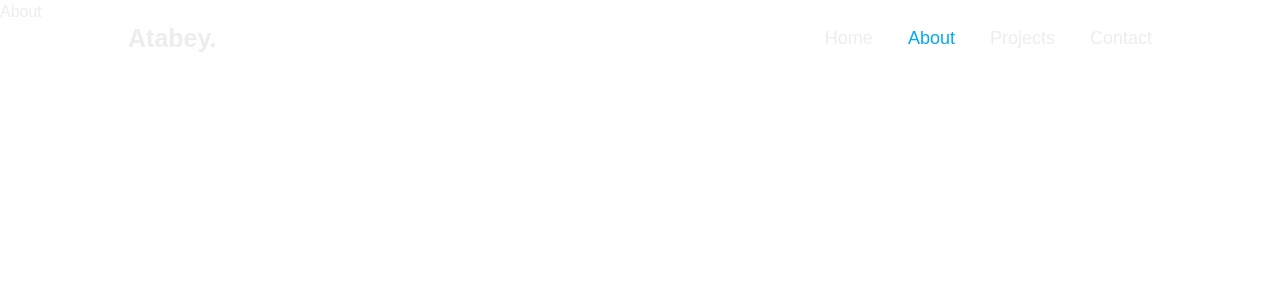
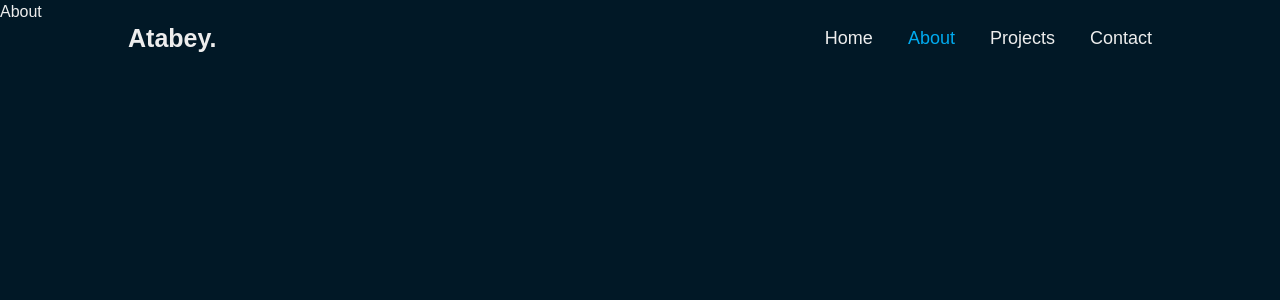
Before and after one commit to atabeyaykut/PersonalPage, a React (Vite) app: page /about in a window 1280 px wide. Shown: the top 300 px of the page. Built offline with nearby package versions, Linux system fonts and the light colour scheme.

Commit message:
Enhance page transition animations and add initial load effect; implement staggered content fade and smooth scroll behavior

```diff
--- a/src/index.css
+++ b/src/index.css
@@ -10,6 +10,7 @@
 
 body {
   color: #ededed;
+  animation: initialLoad 1s ease-out forwards;
 }
 
 header {
@@ -379,18 +380,21 @@ header {
 /* Page Transition Animations */
 .app-container {
   position: relative;
+  background: #011826;
+  overflow: hidden;
 }
 
 .page-transition {
-  animation: fadeInScale 0.5s ease forwards;
-  transform-origin: center;
+  animation: fadeIn 0.6s ease-out forwards;
+  position: relative;
   min-height: 100vh;
+  will-change: opacity, transform;
 }
 
-@keyframes fadeInScale {
+@keyframes fadeIn {
   0% {
     opacity: 0;
-    transform: scale(0.99);
+    transform: scale(0.98);
   }
 
   100% {
@@ -399,21 +403,22 @@ header {
   }
 }
 
-/* Her sayfanın container'ına ekleyin */
 .home,
 .projects,
 .about,
 .contact {
   opacity: 0;
-  animation: fadeInScale 0.5s ease forwards;
+  position: relative;
 }
 
-/* Sayfa çıkış animasyonu */
 .page-exit {
-  animation: fadeOutScale 0.5s ease forwards;
+  animation: fadeOut 0.4s ease-in forwards;
+  position: absolute;
+  width: 100%;
+  top: 0;
 }
 
-@keyframes fadeOutScale {
+@keyframes fadeOut {
   0% {
     opacity: 1;
     transform: scale(1);
@@ -421,6 +426,56 @@ header {
 
   100% {
     opacity: 0;
-    transform: scale(0.99);
+    transform: scale(1.02);
   }
 }
+
+/* Sayfa içeriği için stagger efekti */
+.page-transition>* {
+  animation: contentFade 0.4s ease-out forwards;
+  opacity: 0;
+}
+
+.page-transition>*:nth-child(1) {
+  animation-delay: 0.1s;
+}
+
+.page-transition>*:nth-child(2) {
+  animation-delay: 0.2s;
+}
+
+.page-transition>*:nth-child(3) {
+  animation-delay: 0.3s;
+}
+
+.page-transition>*:nth-child(4) {
+  animation-delay: 0.4s;
+}
+
+@keyframes contentFade {
+  0% {
+    opacity: 0;
+    transform: translateY(10px);
+  }
+
+  100% {
+    opacity: 1;
+    transform: translateY(0);
+  }
+}
+
+/* Smooth scroll behavior */
+html {
+  scroll-behavior: smooth;
+}
+
+/* Sayfa yüklenirken initial animasyon */
+@keyframes initialLoad {
+  0% {
+    opacity: 0;
+  }
+
+  100% {
+    opacity: 1;
+  }
+}
```
